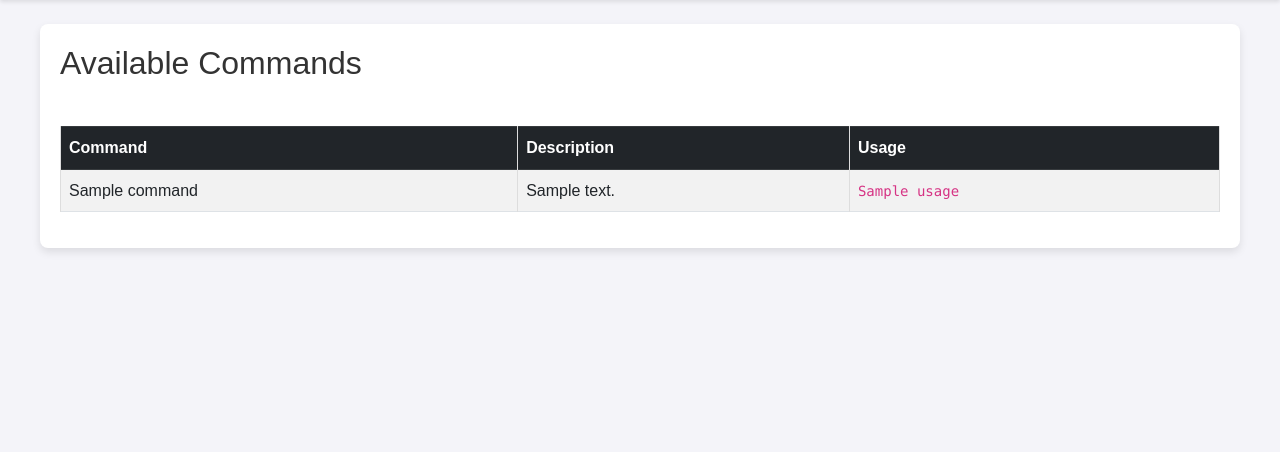
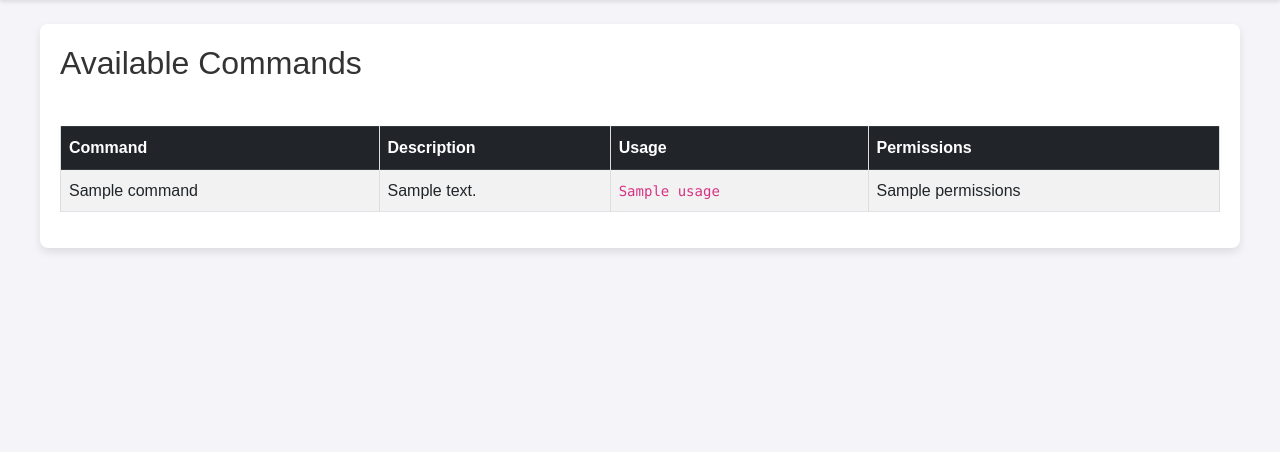
Before and after one commit to Deaeath/ColossusBot, a Python web app: template dashboard/templates/commands.html in a window 1280 px wide. Shown: the part 180-632 px from the top of the page. Run offline with Jinja, Linux system fonts and the light colour scheme; the template is opened without the code that fills it: most values are stand-ins (such as "Sample title", 1, 10 or a date in 2020).

Commit message:
Refactor permissions display in commands.html

```diff
--- a/dashboard/templates/commands.html
+++ b/dashboard/templates/commands.html
@@ -12,6 +12,7 @@
                         <th scope="col">Command</th>
                         <th scope="col">Description</th>
                         <th scope="col">Usage</th>
+                        <th scope="col">Permissions</th>
                     </tr>
                 </thead>
                 <tbody>
@@ -20,6 +21,7 @@
                             <td>{{ name }}</td>
                             <td>{{ command.description }}</td>
                             <td><code>{{ command.usage }}</code></td>
+                            <td>{{ command.permissions }}</td>
                         </tr>
                     {% endfor %}
                 </tbody>
```
